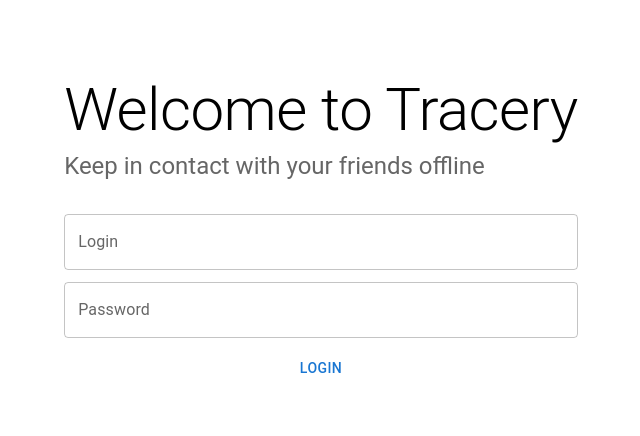
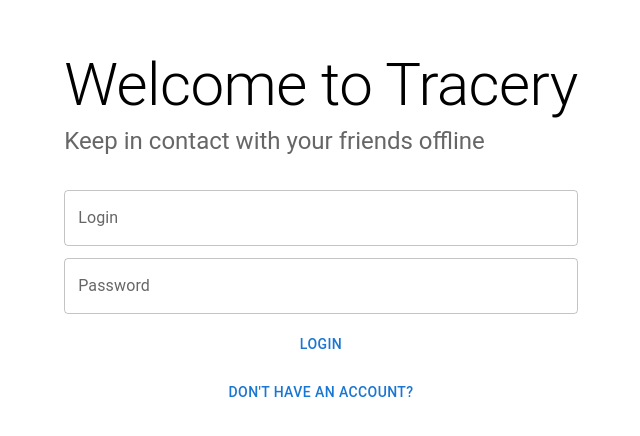
Before and after one commit to tracery-team/tracery-frontend, a React (Vite) app: page /auth/login in a window 1280 px wide. Shown: the part 170-606 px from the top of the page, without its empty margins (319-959 px from the left). Built offline with nearby package versions, Linux system fonts and the light colour scheme.

Commit message:
feat: added authentication (i think so?)

```diff
--- a/package.json
+++ b/package.json
@@ -15,6 +15,7 @@
     "@emotion/styled": "^11.14.0",
     "@mui/material": "^6.4.1",
     "@tanstack/react-query": "^5.64.2",
+    "axios": "^1.7.9",
     "react": "^18.3.1",
     "react-dom": "^18.3.1",
     "react-hook-form": "^7.54.2",
--- /dev/null
+++ b/src/hooks/useJWT.ts
@@ -0,0 +1,26 @@
+import { registerJWT, unregisterJWT } from '../http-client'
+import { create } from 'zustand'
+
+const JWT_LOCALSTORAGE_KEY = 'tracery_jwt_token'
+
+type TokenStorage = {
+  token: string | null
+  setToken: (newToken: string | null) => void
+}
+
+export const useJWT = create<TokenStorage>(set => ({
+  token: window.localStorage.getItem(JWT_LOCALSTORAGE_KEY),
+  setToken: newToken => {
+    if (newToken === null) {
+      window.localStorage.removeItem(JWT_LOCALSTORAGE_KEY)
+      unregisterJWT()
+    } else {
+      window.localStorage.setItem(JWT_LOCALSTORAGE_KEY, newToken)
+      registerJWT(newToken)
+    }
+    set(prev => ({
+      ...prev,
+      token: newToken,
+    }))
+  },
+}))
--- /dev/null
+++ b/src/hooks/useRouteProtection.ts
@@ -0,0 +1,23 @@
+import { useNavigate } from 'react-router'
+import { useJWT } from './useJWT'
+import { useEffect } from 'react'
+
+const AUTHORIZED_REDIRECT_ROUTE = '/'
+const UNAUTHORIZED_REDIRECT_ROUTE = '/auth/login'
+
+export const useRouteProtection = ({ authorized }: { authorized: boolean }) => {
+  const { token } = useJWT()
+
+  const navigate = useNavigate()
+  useEffect(() => {
+    // if authorization is required
+    if (authorized) {
+      if (token !== null) return
+      navigate(UNAUTHORIZED_REDIRECT_ROUTE)
+      return
+    }
+    // if there should be no authorization
+    if (token === null) return
+    navigate(AUTHORIZED_REDIRECT_ROUTE)
+  }, [token, authorized])
+}
--- /dev/null
+++ b/src/http-client.ts
@@ -0,0 +1,17 @@
+import axios from 'axios'
+
+export const client = axios.create({
+  baseURL: '/api',
+  timeout: 1000,
+  headers: {
+    'Content-Type': 'application/json',
+  },
+})
+
+export const registerJWT = (token: string) => {
+  client.defaults.headers.common['Authorization'] = `Bearer ${token}`
+}
+
+export const unregisterJWT = () => {
+  delete client.defaults.headers.common['Authorization']
+}
--- a/src/lib.ts
+++ b/src/lib.ts
@@ -1,6 +1,6 @@
 export type ErrorAPI = {
   message: string | string[]
-  error: string
+  error?: string
   statusCode: number
 }
 
@@ -15,7 +15,7 @@ export const isErrorAPI = (obj: any): obj is ErrorAPI => {
     obj !== null &&
     obj !== undefined &&
     (obj.message instanceof Array || typeof obj.message === 'string') &&
-    typeof obj.error === 'string' &&
+    (typeof obj.error === 'string' || typeof obj.error === 'undefined') &&
     typeof obj.statusCode === 'number'
   )
 }
@@ -24,6 +24,12 @@ export const intoErrorAPI = (data: any) => {
   return isErrorAPI(data) ? data : unknownErrorAPI
 }
 
+export const propagateErrorAPI = (error: any) => {
+  return error?.response?.data
+    ? intoErrorAPI(error.response.data)
+    : intoErrorAPI(error)
+}
+
 export const extractMessage = ({ message }: ErrorAPI) => {
   const joined = typeof message === 'string' ? message : message.join(', ')
   return joined.replace(/^./, e => e.toUpperCase())
--- /dev/null
+++ b/src/pages/Login/api.ts
@@ -0,0 +1,49 @@
+import { useMutation } from '@tanstack/react-query'
+import { useJWT } from '../../hooks/useJWT'
+import { ErrorAPI, intoErrorAPI, propagateErrorAPI } from '../../lib'
+import { useCallback } from 'react'
+import { client } from '../../http-client'
+
+const API_LOGIN_ROUTE = '/auth/login'
+
+export type LoginData = {
+  login: string
+  password: string
+}
+
+export type LoginResponse = {
+  access_token: string
+}
+
+const isLoginResponse = (obj: any): obj is LoginResponse => {
+  return (
+    obj !== null &&
+    obj !== undefined &&
+    'access_token' in obj &&
+    typeof obj.access_token === 'string'
+  )
+}
+
+export const useLoginAPI = () => {
+  const { setToken } = useJWT()
+
+  const mutationFn = useCallback(
+    async (data: LoginData) => {
+      try {
+        const { data: responseData } = await client.post(API_LOGIN_ROUTE, data)
+        if (isLoginResponse(responseData)) {
+          setToken(responseData.access_token)
+          return responseData
+        }
+        throw intoErrorAPI(responseData)
+      } catch (error: any) {
+        throw propagateErrorAPI(error)
+      }
+    },
+    [setToken],
+  )
+
+  return useMutation<LoginResponse, ErrorAPI, LoginData>({
+    mutationFn,
+  })
+}
--- a/src/pages/Login/index.tsx
+++ b/src/pages/Login/index.tsx
@@ -1,6 +1,13 @@
 import { Box, Button, Stack, TextField, Typography } from '@mui/material'
-import { memo, useCallback } from 'react'
+import { memo, useCallback, useEffect } from 'react'
 import { SubmitHandler, useForm } from 'react-hook-form'
+import { useLoginAPI } from './api'
+import { useNavigate } from 'react-router'
+import { extractMessage } from '../../lib'
+import { useRouteProtection } from '../../hooks/useRouteProtection'
+
+const REDIRECT_ROUTE = '/'
+const SIGNUP_ROUTE = '/auth/sign-up'
 
 type LoginFormValues = {
   login: string
@@ -8,13 +15,35 @@ type LoginFormValues = {
 }
 
 const Login = () => {
+  useRouteProtection({ authorized: false })
+
   const { register, handleSubmit, formState, reset } =
     useForm<LoginFormValues>()
 
-  const handleLogin: SubmitHandler<LoginFormValues> = useCallback(data => {
-    // TODO:
-    console.log(data)
-  }, [])
+  const { mutate, error, isError, isSuccess } = useLoginAPI()
+
+  const navigate = useNavigate()
+  useEffect(() => {
+    if (!isSuccess) return
+    reset()
+    navigate(REDIRECT_ROUTE)
+  }, [isSuccess, navigate, reset])
+
+  type Handler = SubmitHandler<LoginFormValues>
+  const handleLogin: Handler = useCallback(
+    data => {
+      mutate(data)
+    },
+    [mutate],
+  )
+
+  const handleSignUpLinkClick = useCallback(
+    (event: React.MouseEvent) => {
+      event.preventDefault()
+      navigate(SIGNUP_ROUTE)
+    },
+    [navigate],
+  )
 
   return (
     <Box
@@ -45,6 +74,7 @@ const Login = () => {
           />
           <TextField
             label="Password"
+            type="password"
             {...register('password', {
               required: 'Please, provide your password',
             })}
@@ -53,6 +83,18 @@ const Login = () => {
             helperText={formState.errors.password?.message}
           />
           <Button onClick={handleSubmit(handleLogin)}>Login</Button>
+          <Button
+            component="a"
+            href={SIGNUP_ROUTE}
+            onClick={handleSignUpLinkClick}
+          >
+            Don't have an account?
+          </Button>
+          {isError && (
+            <Typography variant="subtitle1" color="error">
+              {extractMessage(error)}
+            </Typography>
+          )}
         </Stack>
       </Stack>
     </Box>
--- a/src/pages/Main/index.tsx
+++ b/src/pages/Main/index.tsx
@@ -1,7 +1,14 @@
 import { memo } from 'react'
+import { useJWT } from '../../hooks/useJWT'
+import { useRouteProtection } from '../../hooks/useRouteProtection'
+import { Button } from '@mui/material'
 
 const Main = () => {
-  return <h1>TODO: do the application</h1>
+  useRouteProtection({ authorized: true })
+
+  const { setToken } = useJWT()
+
+  return <Button onClick={() => setToken(null)}>Log Out</Button>
 }
 
 export default memo(Main)
--- a/src/pages/SignUp/api.ts
+++ b/src/pages/SignUp/api.ts
@@ -1,7 +1,8 @@
 import { useMutation } from '@tanstack/react-query'
-import { ErrorAPI, intoErrorAPI, unknownErrorAPI } from '../../lib'
+import { ErrorAPI, intoErrorAPI, propagateErrorAPI } from '../../lib'
+import { client } from '../../http-client'
 
-const API_SIGNUP_ROUTE = '/api/auth/sign-up'
+const API_SIGNUP_ROUTE = '/auth/sign-up'
 
 export type SignUpData = {
   nickname: string
@@ -28,20 +29,13 @@ export const useSignUpAPI = () => {
   return useMutation<SignUpResponse, ErrorAPI, SignUpData>({
     mutationFn: async data => {
       try {
-        const response = await fetch(API_SIGNUP_ROUTE, {
-          method: 'POST',
-          headers: {
-            'Content-Type': 'application/json',
-          },
-          body: JSON.stringify(data),
-        })
-        const responseData = await response.json()
-        if (response.ok && isSignUpResponse(responseData)) {
+        const { data: responseData } = await client.post(API_SIGNUP_ROUTE, data)
+        if (isSignUpResponse(responseData)) {
           return responseData
         }
         throw intoErrorAPI(responseData)
-      } catch (error) {
-        throw intoErrorAPI(error)
+      } catch (error: any) {
+        throw propagateErrorAPI(error)
       }
     },
   })
--- a/src/pages/SignUp/index.tsx
+++ b/src/pages/SignUp/index.tsx
@@ -4,10 +4,13 @@ import { SubmitHandler, useForm } from 'react-hook-form'
 import { SignUpData, useSignUpAPI } from './api'
 import { extractMessage } from '../../lib'
 import { useNavigate } from 'react-router'
+import { useRouteProtection } from '../../hooks/useRouteProtection'
 
 const LOGIN_ROUTE = '/auth/login'
 
 const SignUp = () => {
+  useRouteProtection({ authorized: false })
+
   const { register, handleSubmit, formState, reset } = useForm<SignUpData>()
 
   const { mutate, error, isError, isSuccess } = useSignUpAPI()
```
Also changed, not shown: 1 other file (tests, documents, lock files or other folders).
